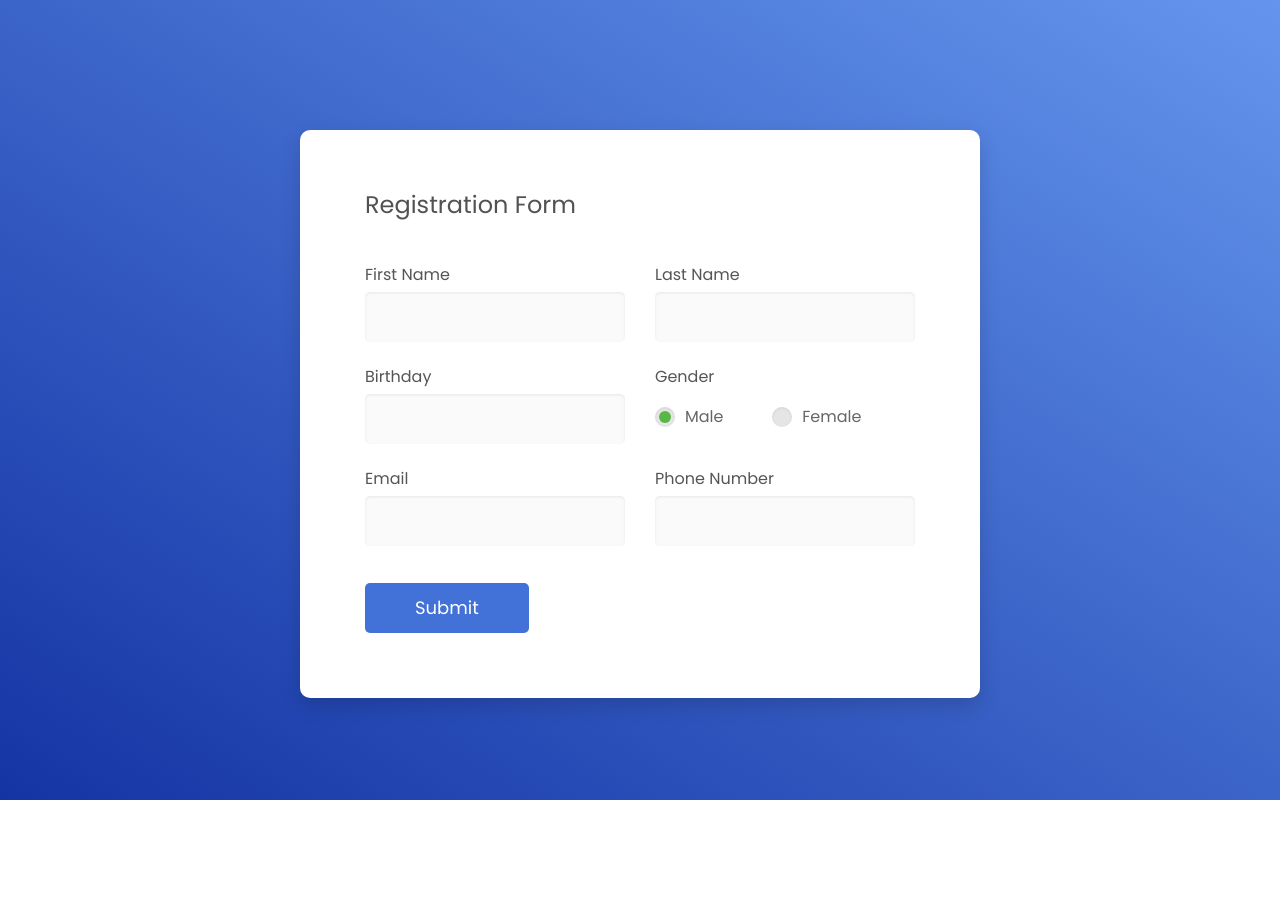
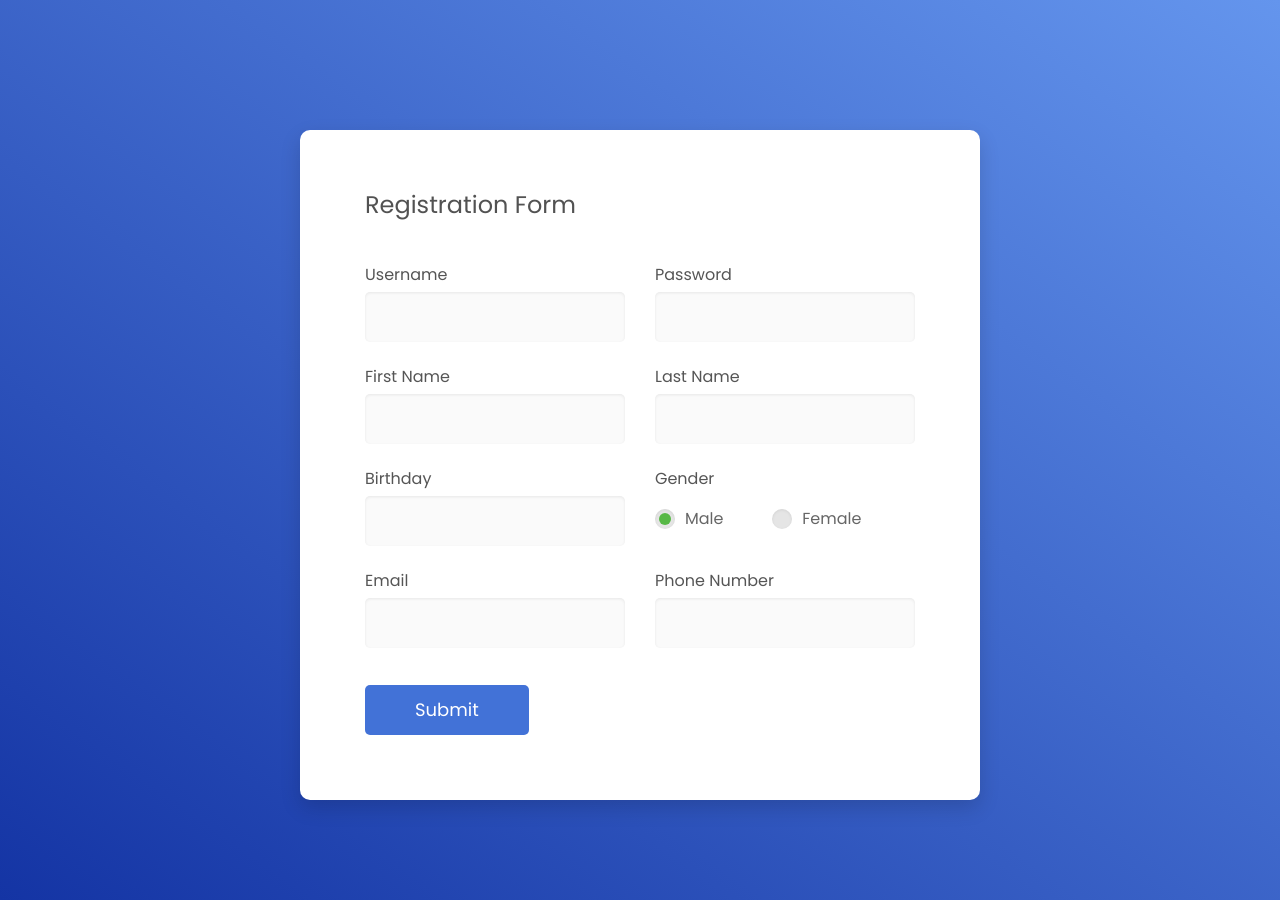
Before and after one commit to nitishragu12/CITS5505-GroupProject, a Flask app: page /signup in a window 1280 px wide. Before the commit the page ends 800 px from the top, so only its background shows below. Run offline with Flask 3, Linux system fonts and the light colour scheme; some libraries are stand-ins or nearby versions.

Commit message:
Created backend system for login/signup and dB

```diff
--- a/Login and Sign up/app.py
+++ b/Login and Sign up/app.py
@@ -1,14 +1,74 @@
-from flask import Flask, render_template, request
+from flask import Flask, request, redirect, render_template, url_for
+
+import sqlite3
+import hashlib
 
 app = Flask(__name__)
 
+
+
+def get_db_connection():
+    conn = sqlite3.connect('../backend_db/app.db')
+    return conn
+
 @app.route('/')
-def login():
+def home():
     return render_template('login.html')
 
-@app.route('/signup')
+@app.route('/signup', methods=['GET', 'POST'])
 def signup():
+    if request.method == 'POST':
+        username = request.form.get('username')
+        password = hashlib.sha256(request.form['password'].encode()).hexdigest()
+        first_name = request.form.get('first_name')
+        last_name = request.form.get('last_name')
+        email = request.form.get('email')
+        gender = request.form.get('gender')
+        birthday = request.form.get('birthday')
+        phone = request.form.get('phone')
+
+        # Check all required fields are filled
+        if not all([username, password, email, first_name, last_name]):
+            return "Please fill in all required fields", 400
+
+        conn = get_db_connection()
+        cursor = conn.cursor()
+        try:
+            cursor.execute("""
+                INSERT INTO users (username, password, email, first_name, last_name, gender, birthday, phone)
+                VALUES (?, ?, ?, ?, ?, ?, ?, ?)""",
+                           (username, password, email, first_name, last_name, gender, birthday, phone))
+            conn.commit()
+        except sqlite3.IntegrityError as e:
+            conn.rollback()
+            return f"Error in database operation: {e}", 400
+        finally:
+            conn.close()
+
+        return redirect(url_for('login'))  # Assume there's a 'login' view to redirect to
     return render_template('signup.html')
+
+
+
+
+@app.route('/login', methods=['GET', 'POST'])
+def login():
+    if request.method == 'POST':
+        username = request.form['username']
+        password = hashlib.sha256(request.form['password'].encode()).hexdigest()
+
+        conn = sqlite3.connect('../backend_db/app.db')
+        c = conn.cursor()
+        c.execute("SELECT id FROM users WHERE username=? AND password=?", (username, password))
+        user = c.fetchone()
+        conn.close()
+
+        if user:
+            return "Logged in successfully!"  # This would be the place to set up session management in a real app
+        else:
+            return "Login failed, check your username and password."
+
+    return render_template('login.html')
 
 if __name__ == '__main__':
     app.run(debug=True)
--- a/Login and Sign up/templates/login.html
+++ b/Login and Sign up/templates/login.html
@@ -13,7 +13,9 @@
 
 <div id="id01" class="modal">
 
-  <form class="modal-content animate" action="/login" method="post">
+  <form class="modal-content animate" action="{{ url_for('login') }}" method="post">
+
+
     <div class="imgcontainer">
       <span onclick="document.getElementById('id01').style.display='none'" class="close" title="Close Modal">&times;</span>
       <img src="/static/logo.png" alt="UWA Logo" class="Logo">
--- a/Login and Sign up/templates/signup.html
+++ b/Login and Sign up/templates/signup.html
@@ -1,7 +1,5 @@
-
 <!DOCTYPE html>
 <html lang="en">
-
 <head>
     <!-- Required meta tags-->
     <meta charset="UTF-8">
@@ -27,24 +25,37 @@
     <!-- Main CSS-->
     <link href="css/main.css" rel="stylesheet" media="all">
 </head>
-
 <body>
     <div class="page-wrapper bg-gra-02 p-t-130 p-b-100 font-poppins">
         <div class="wrapper wrapper--w680">
             <div class="card card-4">
                 <div class="card-body">
                     <h2 class="title">Registration Form</h2>
-                    <form method="POST">
+                    <form method="POST" action="{{ url_for('signup') }}">
                         <div class="row row-space">
                             <div class="col-2">
                                 <div class="input-group">
-                                    <label class="label">first name</label>
+                                    <label class="label">Username</label>
+                                    <input class="input--style-4" type="text" name="username" required>
+                                </div>
+                            </div>
+                            <div class="col-2">
+                                <div class="input-group">
+                                    <label class="label">Password</label>
+                                    <input class="input--style-4" type="password" name="password" required>
+                                </div>
+                            </div>
+                        </div>
+                        <div class="row row-space">
+                            <div class="col-2">
+                                <div class="input-group">
+                                    <label class="label">First Name</label>
                                     <input class="input--style-4" type="text" name="first_name">
                                 </div>
                             </div>
                             <div class="col-2">
                                 <div class="input-group">
-                                    <label class="label">last name</label>
+                                    <label class="label">Last Name</label>
                                     <input class="input--style-4" type="text" name="last_name">
                                 </div>
                             </div>
@@ -89,7 +100,6 @@
                                 </div>
                             </div>
                         </div>
-
                         <div class="p-t-15">
                             <button class="btn btn--radius-2 btn--blue" type="submit">Submit</button>
                         </div>
@@ -106,8 +116,6 @@
     <script src="vendor/datepicker/moment.min.js"></script>
     <script src="vendor/datepicker/daterangepicker.js"></script>
 
-
 </body>
-
 </html>
 <!-- end document-->
```
Also changed, not shown: backend_db/setup_db.py (added, +26 -0 lines), backend_db/app.db (added).
